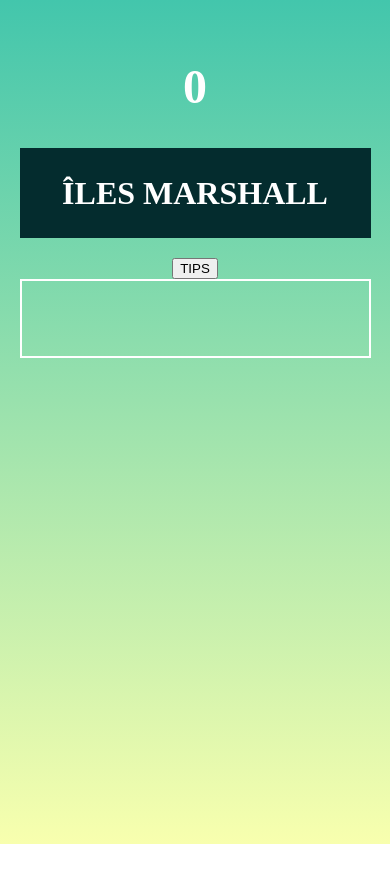
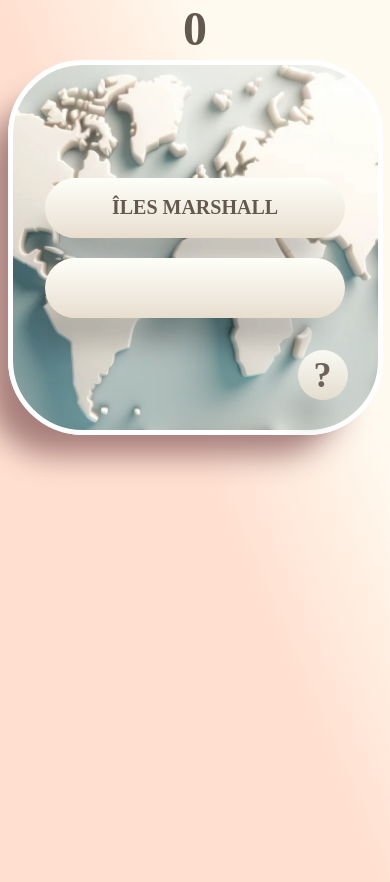
Before and after one commit to volvicmi/geo-quizz, a plain HTML site: page index.html in a window 390 px wide. Before the commit the page ends 844 px from the top, so only its background shows below. Drawn offline with Linux system fonts and the light colour scheme.

Commit message:
new style and correction js

```diff
--- a/index.html
+++ b/index.html
@@ -12,13 +12,13 @@
 <div class="carte-holder">
     <div class="carte">
         <div class="word-holder">
-            <div id="word">COUNTRY</div>
+            <div class="btn" id="word">COUNTRY</div>
         </div>
-        <button id="bt_tips">TIPS</button>
-        <div class="input-holder colored-input">
-            <input id="input" type="text" placeholder="">
+        <div class="input-holder">
+            <input class="btn" id="input" type="text" placeholder="">
             <div id="text-container"></div>
         </div>
+        <button  class="btn" id="bt_tips" >?</button>
     </div>
 </div>
 
--- a/index.js
+++ b/index.js
@@ -67,9 +67,11 @@ function verifWord(){
     // Vérifier si la réponse normalisée correspond à une des capitales normalisées
     var capitalCorrect = currentElement.capital.some(cap => normalizeString(cap).toUpperCase() === response.toUpperCase());
 
+    console.log(capitalCorrect);
     if (capitalCorrect) {
         changeScore('increase');
         changeWord(document.getElementById("word"));
+        console.log("le mot est correct");
     }
 
 }
@@ -117,4 +119,5 @@ function giveTips()
     textContainer.innerHTML = `<span class="tips">${newTips}</span>`;
     document.getElementById('input').value = newTips;
     changeScore('split');
+    document.getElementById("input").focus();
 }
--- a/style.css
+++ b/style.css
@@ -1,8 +1,9 @@
 :root {
     --main-bg-color: #fffcdc;
-    --gradient-bg-color: #43c6ac,#f8ffae;
-    --word-bg-color: #042C2E;
-    --input-bg-color: #003140;
+    --gradient-bg-color: #FFFAF0 25%,#FFE0D0 50%;
+    --word-bg-color: linear-gradient(#FEFFF9,#E8DECF);
+    --input-bg-color: linear-gradient(#FEFFF9,#E8DECF);
+    --font-color:#62584D;
   }
 
 body{
@@ -12,17 +13,14 @@ body{
     background: var(--main-bg-color);
     /* background: linear-gradient(#d9a7c7,#fffcdc);  */
     /* background: linear-gradient(#ffafbcc9,#ffc3a0cb);  */
-    background: linear-gradient(var(--gradient-bg-color));
+    background: linear-gradient(to bottom left, var(--gradient-bg-color));
 }
 
 #score{
-    display: flex;
-    justify-content: center;
-    align-items: center;
     position: absolute;
-    width: 100%;
     top: 7%;
-    color: white;
+    right: 10%;
+    color: var(--font-color);
     font-weight: bold;
     font-size: 48px;
 }
@@ -32,84 +30,182 @@ body{
     height: 100%;
     display: flex;
     justify-content: center;
+    align-items: center;
 }
 .carte{
-    width: 90%;
-    max-width: 400px;
-    height: 60%;
+    position: relative;
+    width: 667px;
+    height: 667px;
+    border-radius: 140px;
+    border: 5px white solid;
+    box-shadow: -90px 90px 90px -25px #9C7270E5;
+
     display: flex;
     flex-direction: column;
     justify-content: center;
     align-items: center;
+    background-image: url(./images/worldBg.jpg);
+    background-size: cover;
     /* border-radius: 25px;
     background-color: rgba(250, 255, 185, 0.719);
     box-shadow: 5px 5px 5px rgba(0, 0, 0, 0.158);
     padding: 20px; */
 }
 .word-holder{
-    width: 100%;
-    min-height: 50px;
-    background: var(--word-bg-color) ;
-    padding: 20px 0;
     display: flex;
     justify-content: center;
     align-items: center;
     margin-bottom: 20px;
 
 }
-#word{
-    color: white;
+.btn{
+    display: flex;
+    justify-content: center;
+    align-items: center;
+
+    width: 480px;
+    height: 100px;
+    border-radius: 65px;
+    border: none;
+    background: var(--input-bg-color);
+    box-shadow: -15px 35px 25px -10px #00000033;
+
+    font-size: 32px;
+    color: var(--font-color);
     font-weight: bold;
-    font-size: 32px;
+    font-family: initial;
     text-transform: uppercase;
     text-align: center;
 }
 
-.input-holder{
-    width: 100%;
+#bt_tips{
+    width: 70px;
+    height: 70px;
+    position: absolute;
+    bottom: 55px;
+    right: 50px;
+    border-radius: 50%;
+    font-size: 48px;
+    cursor: pointer;
+    transition: ease-in-out 300ms;
+    opacity: .9;
 }
-input{
-    width: 100%;
-    padding: 10px;
-    font-size: 24px;
-    background: var(--input-bg-color);
-    color: white;
-    font-weight: bold;
-    border-color: white;
-    border-style: solid;
-    border-width: 2px;
-    display: inline-block;
-    text-align: center;
-    font-family: initial;
-}
+
+#bt_tips:hover {
+    transform: scale(1.1);
+    opacity: 1;
+  }
 
 input:focus{
     outline: none ;
 }
 
-.colored-input {
+.input-holder {
+    width: 100%;
     position: relative;
     display: flex;
     justify-content: center;
     align-items: center;
 }
 
-.colored-input input {
-    background: none;
+
+.input-holder #text-container {
+    position: absolute;
+    pointer-events: none;
+    font-size: 32px;
+    text-align: center;
+    font-family: initial;
+    text-transform: uppercase;
+    font-weight: bold;
     color: transparent;
-    caret-color: black;
-    font-size: 48px;
-    width: 100%;
-    text-align:center;
 }
 
-.colored-input #text-container {
-    position: absolute;
-    pointer-events: none;
-    font-size: 48px;
-    text-align:center;
+.input-holder #text-container .tips {
+    color: #b90404;
 }
 
-.colored-input #text-container .tips {
-    color: green;
+
+/* Media Queries for Responsiveness */
+
+@media (max-width: 768px) {
+    #score {
+        width: 100%;
+        right: auto;
+        display: flex;
+        justify-content: center;
+        align-items: center;
+        top: 1px;
+    }
+
+    .carte-holder{
+        align-items: flex-start;
+        margin-top: 60px;
+    }
+
+    .carte {
+        width: 365px;
+        height: 365px;
+        box-shadow: -30px 30px 30px -10px #9C7270E5;
+        border-radius: 75px;
+    }
+
+
+    .btn {
+        width: 300px;
+        height: 60px;
+        font-size: 20px;
+    }
+
+    #bt_tips {
+        width: 50px;
+        height: 50px;
+        bottom: 30px;
+        right: 30px;
+        font-size: 36px;
+    }
+
+    .input-holder #text-container {
+        font-size: 20px;
+    }
 }
+
+@media (max-width: 480px) {
+    #score {
+        width: 100%;
+        right: auto;
+        display: flex;
+        justify-content: center;
+        align-items: center;
+        top: 1px;
+    }
+
+    .carte-holder{
+        align-items: flex-start;
+        margin-top: 60px;
+    }
+
+    .carte {
+        width: 365px;
+        height: 365px;
+        box-shadow: -30px 30px 30px -10px #9C7270E5;
+        border-radius: 75px;
+    }
+
+    .btn {
+        width: 300px;
+        height: 60px;
+        font-size: 20px;
+    }
+
+    #bt_tips {
+        width: 50px;
+        height: 50px;
+        bottom: 30px;
+        right: 30px;
+        font-size: 36px;
+    }
+
+    .input-holder #text-container {
+        font-size: 20px;
+    }
+}
```
Also changed, not shown: images/worldBg.jpg (added), 1 other file.
